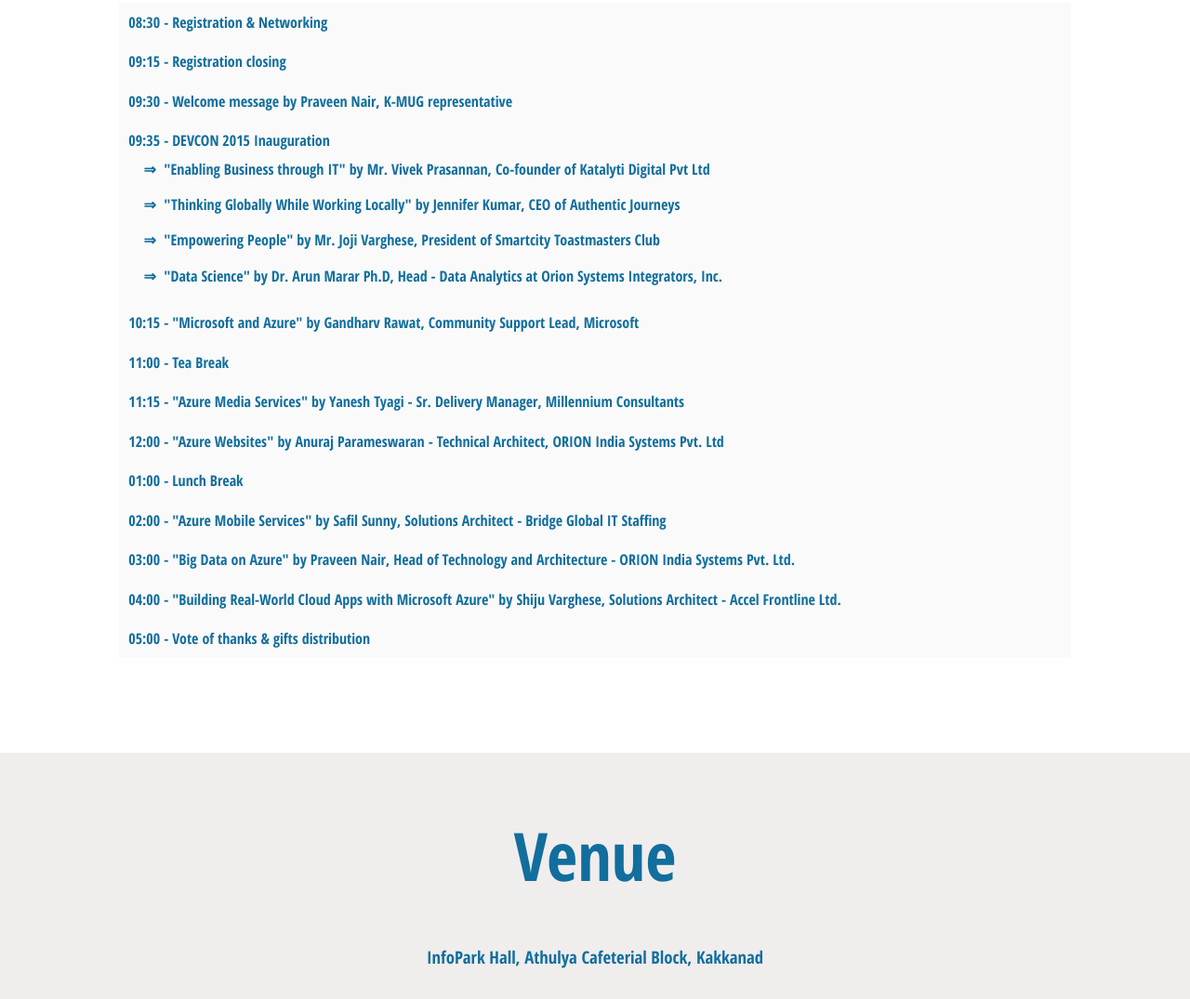
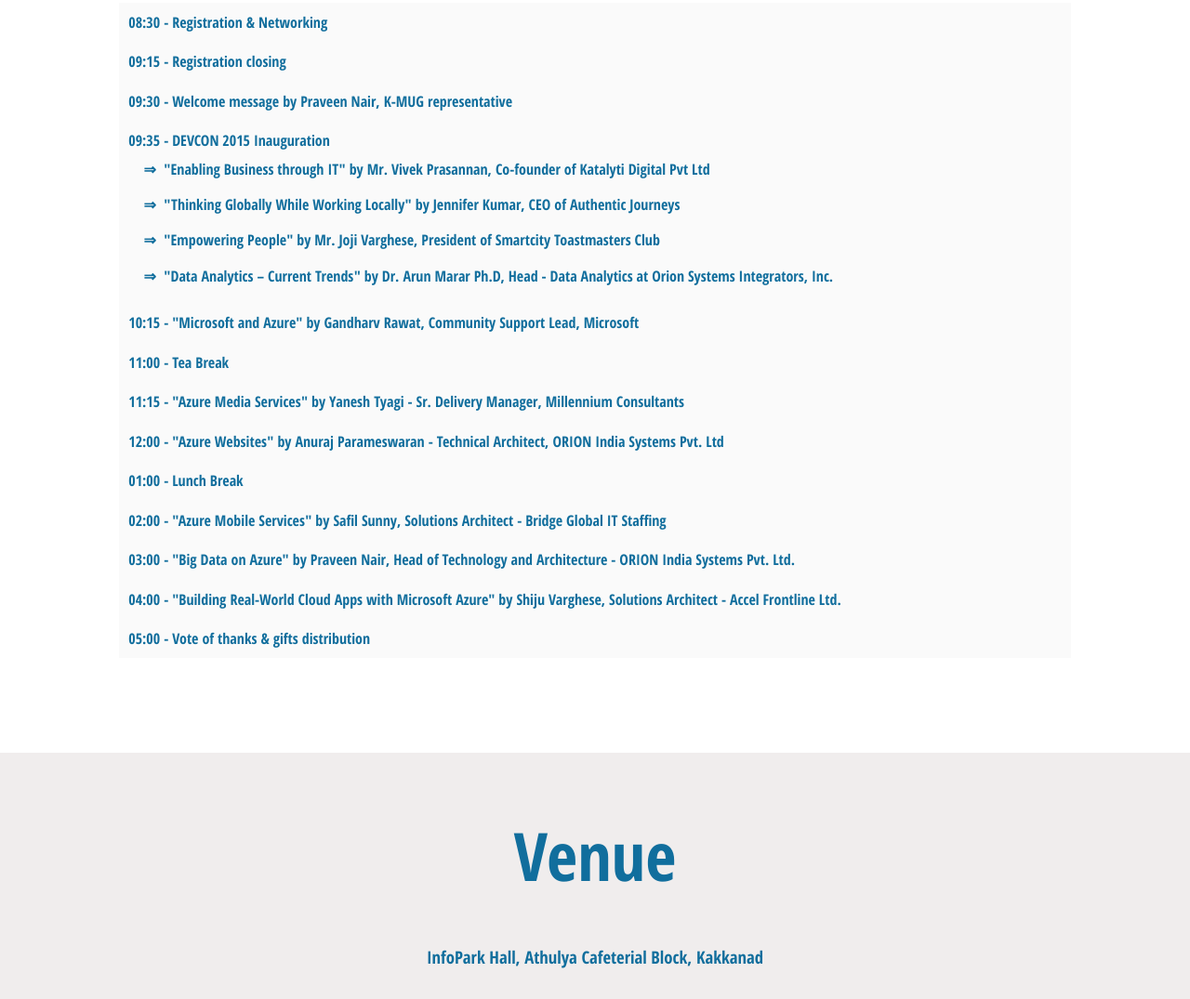
Before and after one commit to anuraj/devcon15, a plain HTML site: page index.html in a window 1280 px wide. Shown: the part 4625-5700 px from the top of the page at 93% size. Drawn offline with nearby package versions, Linux system fonts and the light colour scheme; grey boxes are pictures that could not be loaded.

Commit message:
Arun marar's session details modified

```diff
--- a/index.html
+++ b/index.html
@@ -124,7 +124,7 @@
                         <div style="padding-left:2%">&#8658;&nbsp;&nbsp;"Enabling Business through IT" by Mr. Vivek Prasannan, Co-founder of Katalyti Digital Pvt Ltd</div>
                         <div style="padding-left:2%">&#8658;&nbsp;&nbsp;"Thinking Globally While Working Locally" by Jennifer Kumar, CEO of Authentic Journeys</div>
                         <div style="padding-left:2%">&#8658;&nbsp;&nbsp;"Empowering People" by Mr. Joji Varghese, President of Smartcity Toastmasters Club</div>
-                        <div style="padding-left:2%">&#8658;&nbsp;&nbsp;"Data Science" by Dr. Arun Marar Ph.D, Head - Data Analytics at Orion Systems Integrators, Inc.</div>
+                        <div style="padding-left:2%">&#8658;&nbsp;&nbsp;"Data Analytics – Current Trends" by Dr. Arun Marar Ph.D, Head - Data Analytics at Orion Systems Integrators, Inc.</div>
                     </div>
                     <div class="agenda_details">10:15 - "Microsoft and Azure" by Gandharv Rawat, Community Support Lead, Microsoft</div>
                     <div class="agenda_details">11:00 - Tea Break</div>
```
